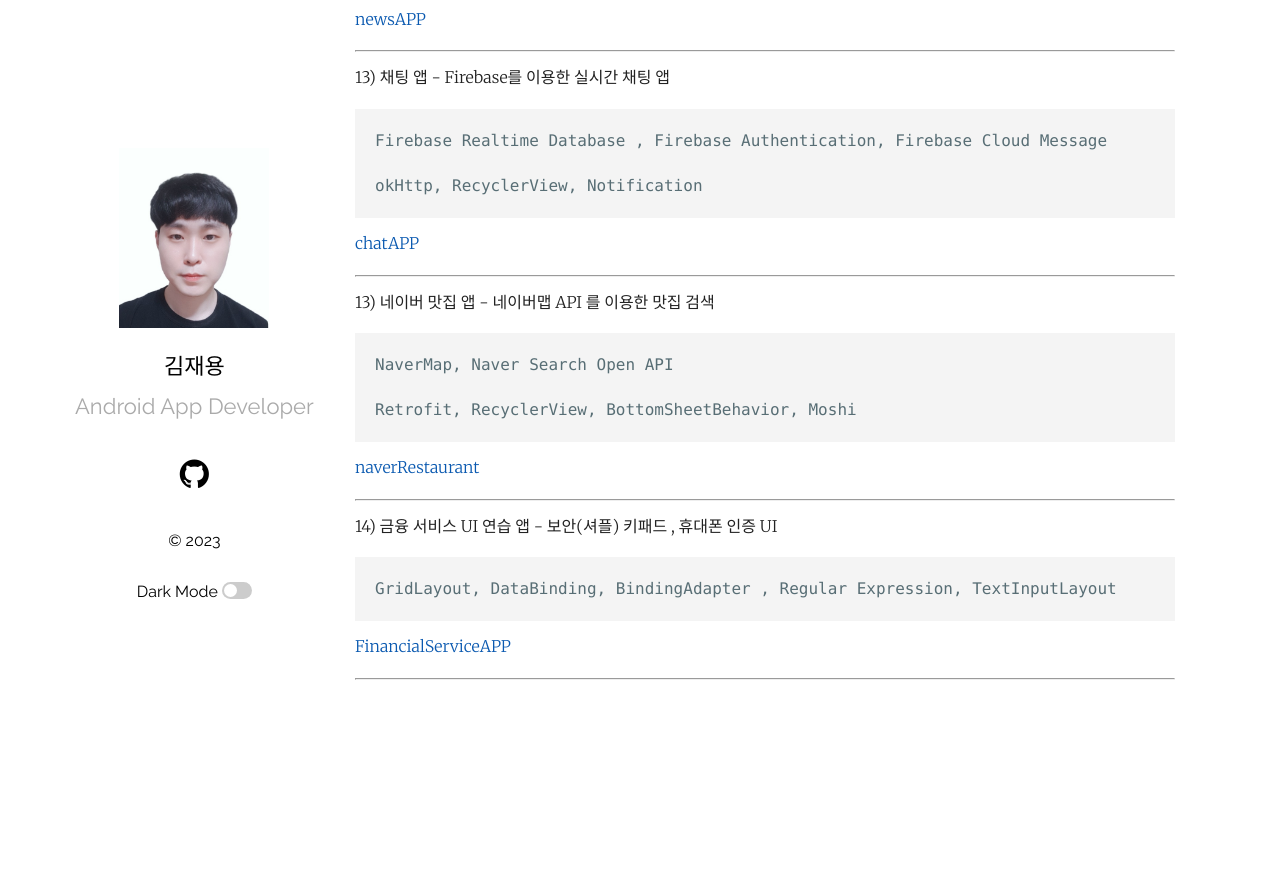
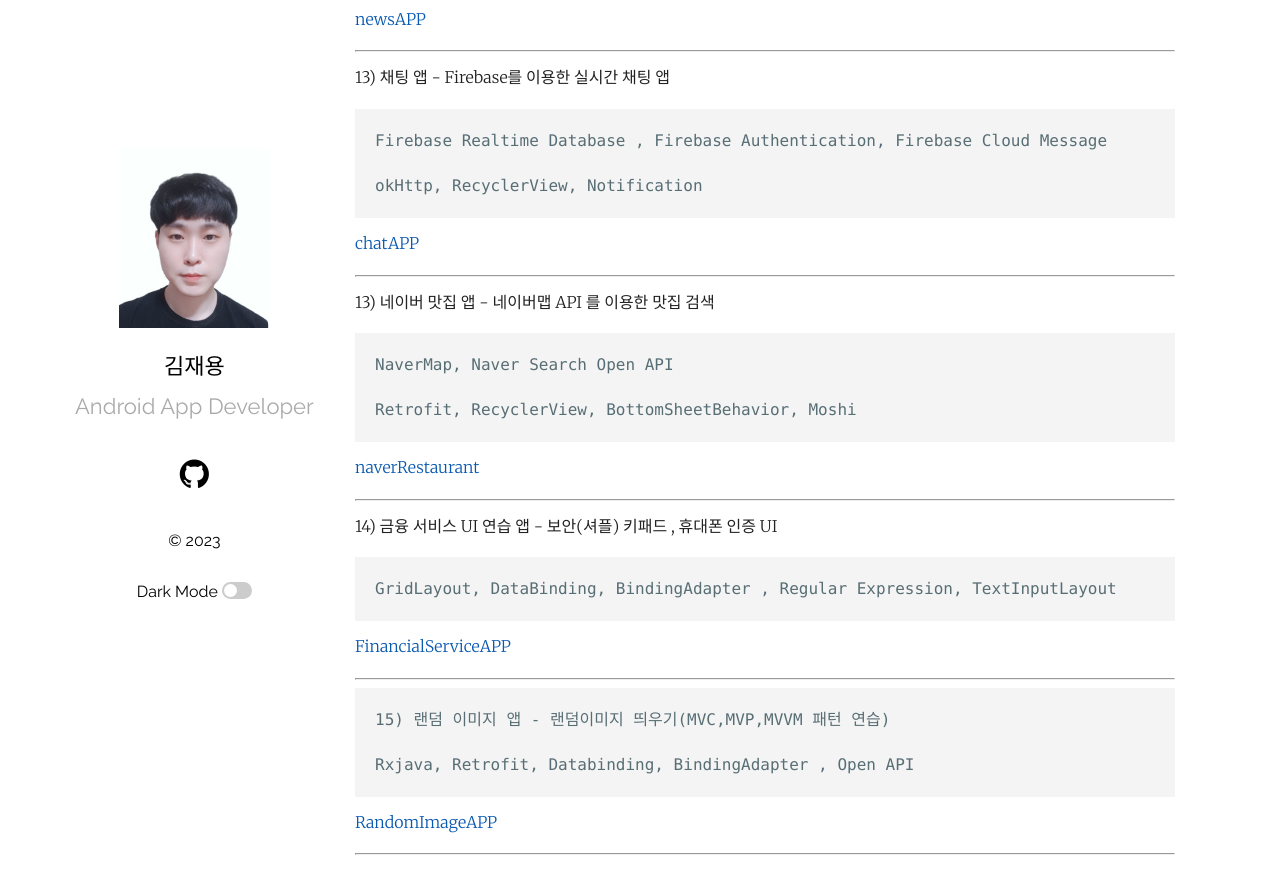
Before and after one commit to Jaeyong1114/Jaeyong1114.github.io, a Jekyll site: the page built from _posts/2023-06-08-Study-jekyll.markdown, in a window 1280 px wide and 900 px high, scrolled down 2344 px. Shown: the top 894 px of the window. Built offline with Jekyll 4.4.1, drawn with Linux system fonts in a browser that asks for light colours; before the commit the page ends 3069 px from its top, so only the background shows below that.

Commit message:
스터디 추가

```diff
--- a/_posts/2023-06-08-Study-jekyll.markdown
+++ b/_posts/2023-06-08-Study-jekyll.markdown
@@ -144,6 +144,16 @@ categories: jekyll update
 
   --------------------------------------------------------------------------------------------------------------------------------------
 
+    15) 랜덤 이미지 앱 - 랜덤이미지 띄우기(MVC,MVP,MVVM 패턴 연습)
+
+    Rxjava, Retrofit, Databinding, BindingAdapter , Open API
+
+
+
+  [RandomImageAPP][RandomImageAPP]
+
+  --------------------------------------------------------------------------------------------------------------------------------------
+
 
 
 [numCount]: https://github.com/Jaeyong1114/numbercountPractice
@@ -161,3 +171,4 @@ categories: jekyll update
 [chatAPP]:https://github.com/Jaeyong1114/ChatApp
 [naverRestaurant]:https://github.com/Jaeyong1114/NaverMapRestaurant
 [FinancialServiceAPP]:https://github.com/Jaeyong1114/FinancialServiceAPP
+[RandomImageAPP]:https://github.com/Jaeyong1114/RandomImageAPP
```
